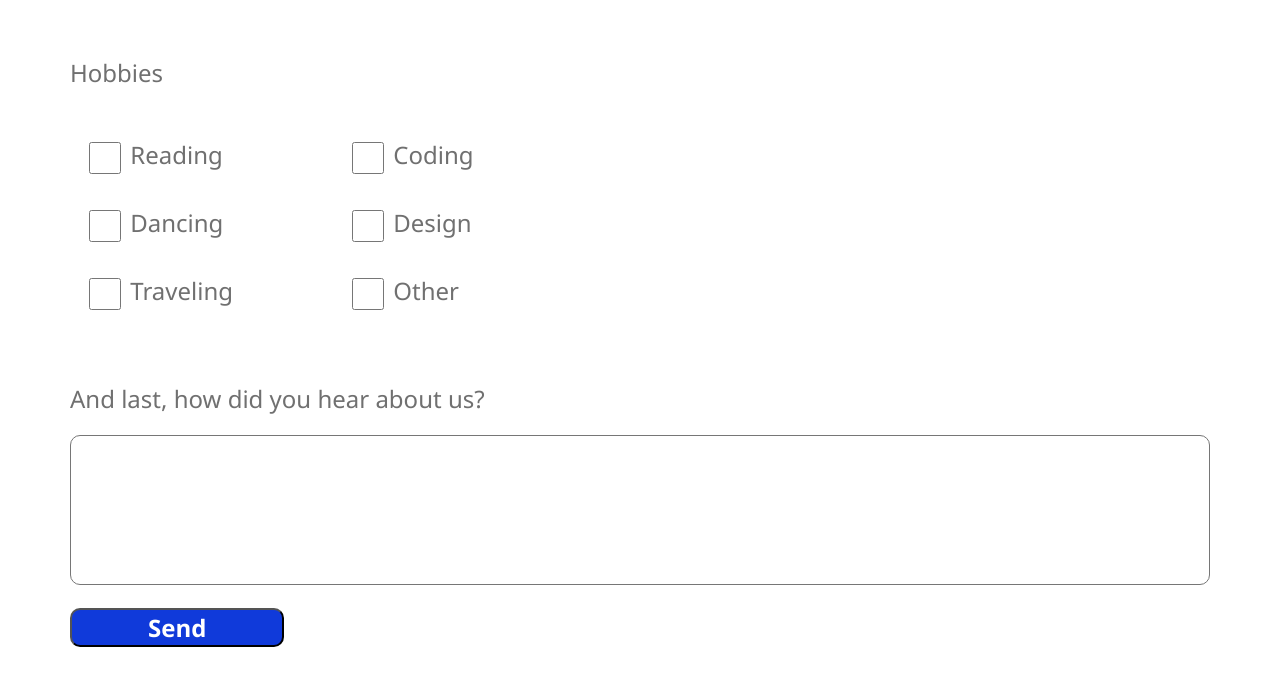
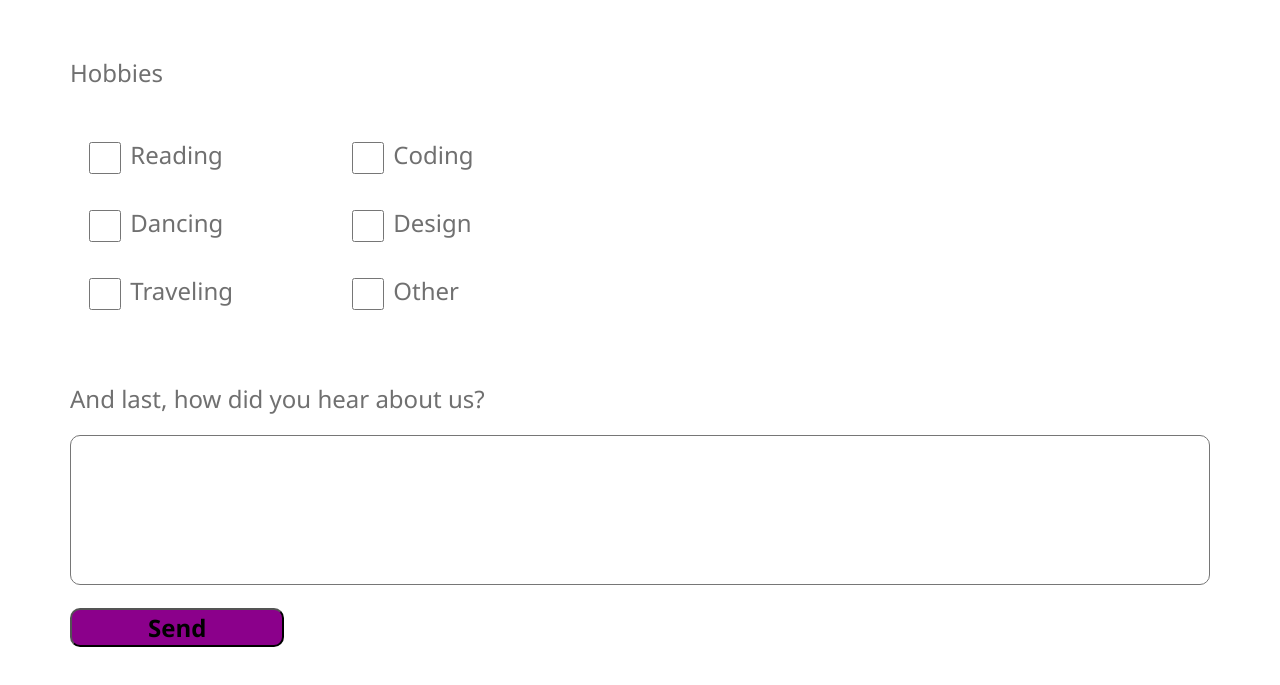
Before and after one commit to gmikadze/homework10, a plain HTML site: page index.html in a window 1280 px wide. In both pictures the pointer is over the button "Send". Shown: the part 1189-1874 px from the top of the page. Drawn offline with Linux system fonts and the light colour scheme.

Commit message:
hover elements

```diff
--- a/css/style.css
+++ b/css/style.css
@@ -70,7 +70,12 @@ input:focus, textarea:focus{
     /* padding: 10px 70px; */
 }
 .send a{
+    width: 100%;
     text-decoration: none;
     color: inherit;
     padding: 0 70px;
 }
+.send:hover{
+    background-color: darkmagenta;
+    color: inherit;
+}
```
